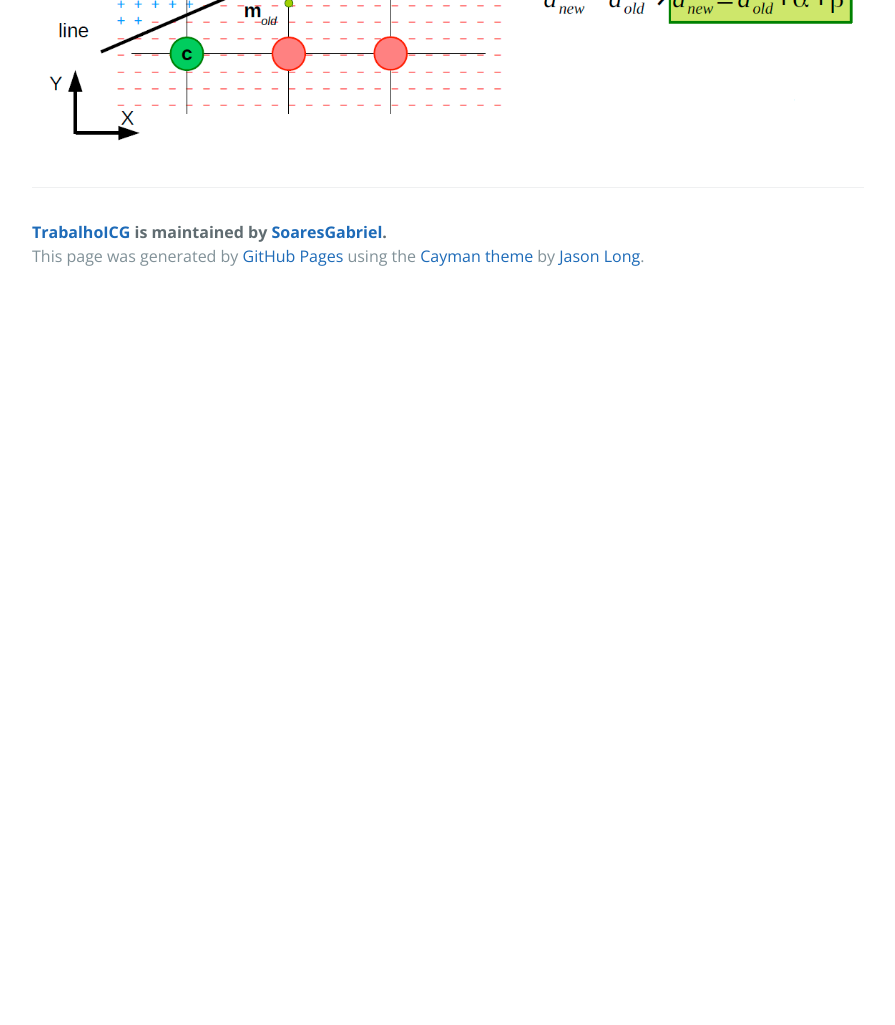
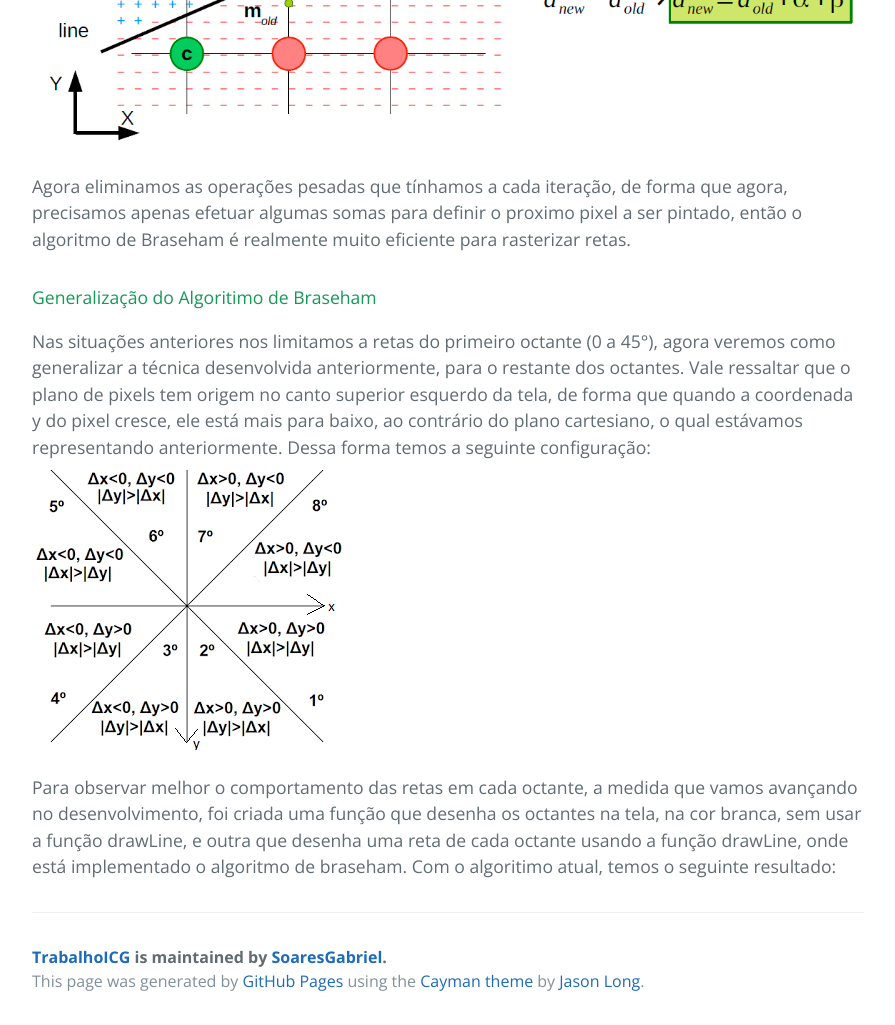
Before and after one commit to SoaresGabriel/TrabalhoICG, a plain HTML site: page index.html in a window 1280 px wide. Shown: the part 6208-7233 px from the top of the page, without its empty margins (192-1087 px from the left). Before the commit the page ends 6508 px from the top, so only its background shows below. Drawn offline with nearby package versions, Linux system fonts and the light colour scheme.

```diff
--- a/index.html
+++ b/index.html
@@ -125,6 +125,16 @@ Digamos que 'c'=(Xc, Yc) seja um pixel que já foi pintado, como estamos limitad
 E no caso do pixel 'ne':
 <img src="https://soaresgabriel.github.io/TrabalhoICG/images/DNE.png" alt="Variável de decisão NE"></p>
 
+<p>Agora eliminamos as operações pesadas que tínhamos a cada iteração, de forma que agora, precisamos apenas efetuar algumas somas para definir o proximo pixel a ser pintado, então o algoritmo de Braseham é realmente muito eficiente para rasterizar retas.</p>
+
+<h4>
+<a id="generalização-do-algoritimo-de-braseham" class="anchor" href="#generaliza%C3%A7%C3%A3o-do-algoritimo-de-braseham" aria-hidden="true"><span aria-hidden="true" class="octicon octicon-link"></span></a>Generalização do Algoritimo de Braseham</h4>
+
+<p>Nas situações anteriores nos limitamos a retas do primeiro octante (0 a 45°), agora veremos como generalizar a técnica desenvolvida anteriormente, para o restante dos octantes. Vale ressaltar que o plano de pixels tem origem no canto superior esquerdo da tela, de forma que quando a coordenada y do pixel cresce, ele está mais para baixo, ao contrário do plano cartesiano, o qual estávamos representando anteriormente. Dessa forma temos a seguinte configuração:
+<img src="https://soaresgabriel.github.io/TrabalhoICG/images/octantesreal.png" alt="octantes"></p>
+
+<p>Para observar melhor o comportamento das retas em cada octante, a medida que vamos avançando no desenvolvimento, foi criada uma função que desenha os octantes na tela, na cor branca, sem usar a função drawLine, e outra que desenha uma reta de cada octante usando a função drawLine, onde está implementado o algoritmo de braseham. Com o algoritimo atual, temos o seguinte resultado:</p>
+
       <footer class="site-footer">
         <span class="site-footer-owner"><a href="https://github.com/SoaresGabriel/TrabalhoICG">TrabalhoICG</a> is maintained by <a href="https://github.com/SoaresGabriel">SoaresGabriel</a>.</span>
 
```
Also changed, not shown: params.json (+1 -1 lines).
